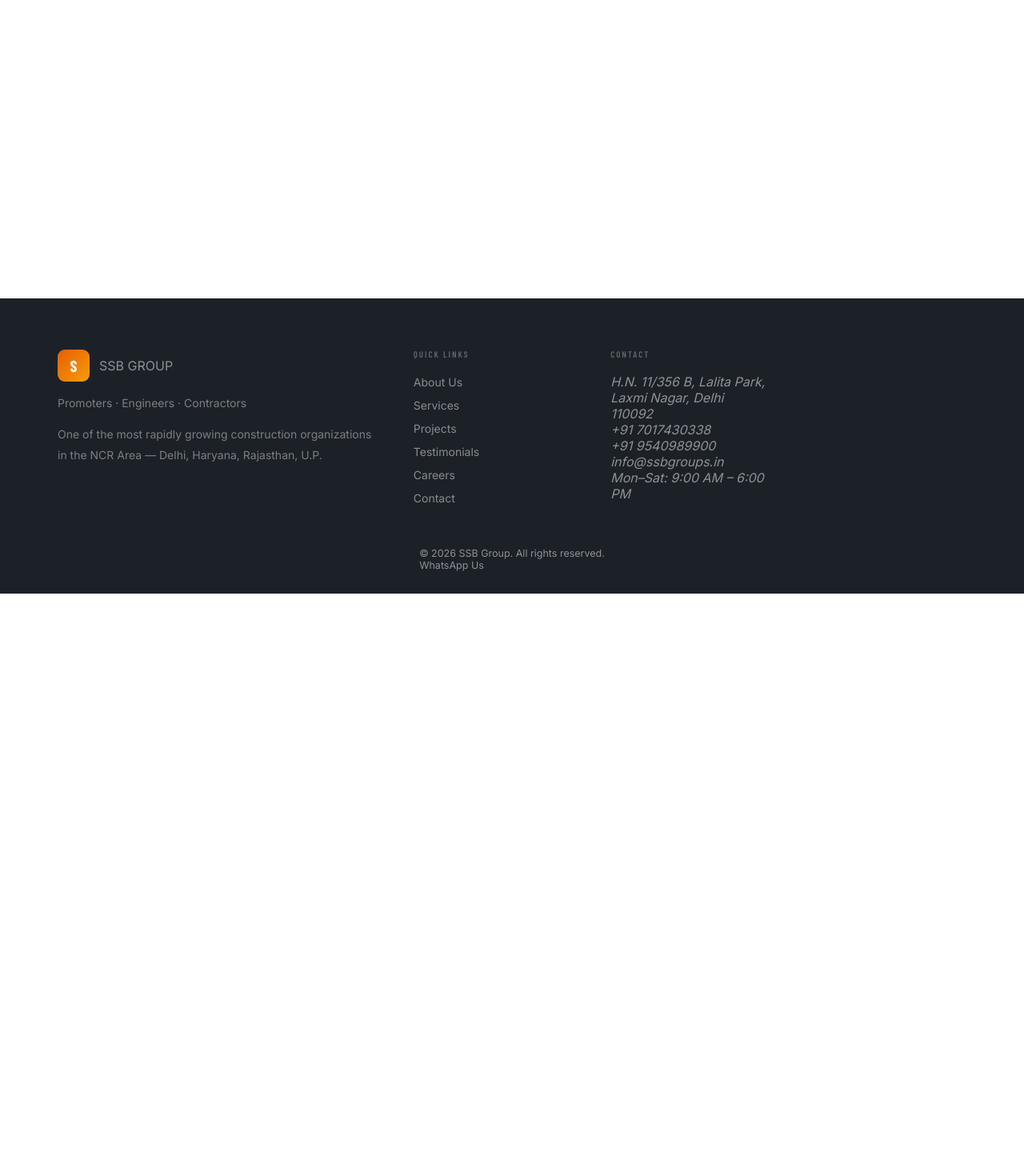
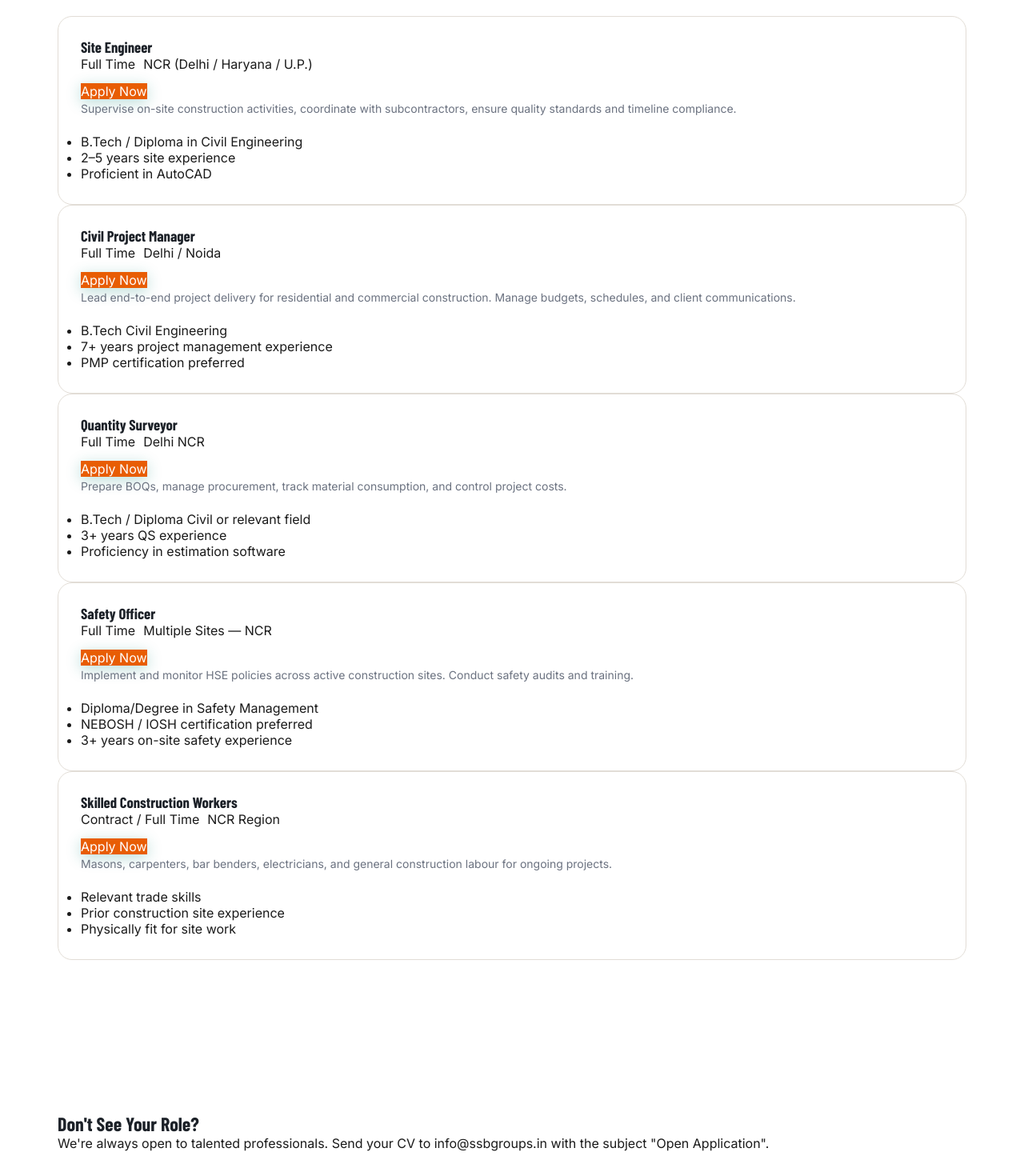
Before and after one commit to shivajitiwari1/sssbgroups, a Next.js app: page /careers in a window 1280 px wide. Before the commit this address had no page. Shown: the part 525-1970 px from the top of the page at 80% size. Before the commit the page ends 1267 px from the top, so only its background shows below. Built offline with nearby package versions, Linux system fonts and the light colour scheme; a web font is replaced by a local one.

Commit message:
feat: add careers page

```diff
--- /dev/null
+++ b/app/careers/page.tsx
@@ -0,0 +1,106 @@
+export const metadata = {
+  title: 'Careers | SSB Group',
+};
+
+const jobs = [
+  {
+    title: 'Site Engineer',
+    type: 'Full Time',
+    location: 'NCR (Delhi / Haryana / U.P.)',
+    description:
+      'Supervise on-site construction activities, coordinate with subcontractors, ensure quality standards and timeline compliance.',
+    requirements: ['B.Tech / Diploma in Civil Engineering', '2–5 years site experience', 'Proficient in AutoCAD'],
+  },
+  {
+    title: 'Civil Project Manager',
+    type: 'Full Time',
+    location: 'Delhi / Noida',
+    description:
+      'Lead end-to-end project delivery for residential and commercial construction. Manage budgets, schedules, and client communications.',
+    requirements: ['B.Tech Civil Engineering', '7+ years project management experience', 'PMP certification preferred'],
+  },
+  {
+    title: 'Quantity Surveyor',
+    type: 'Full Time',
+    location: 'Delhi NCR',
+    description:
+      'Prepare BOQs, manage procurement, track material consumption, and control project costs.',
+    requirements: ['B.Tech / Diploma Civil or relevant field', '3+ years QS experience', 'Proficiency in estimation software'],
+  },
+  {
+    title: 'Safety Officer',
+    type: 'Full Time',
+    location: 'Multiple Sites — NCR',
+    description:
+      'Implement and monitor HSE policies across active construction sites. Conduct safety audits and training.',
+    requirements: ['Diploma/Degree in Safety Management', 'NEBOSH / IOSH certification preferred', '3+ years on-site safety experience'],
+  },
+  {
+    title: 'Skilled Construction Workers',
+    type: 'Contract / Full Time',
+    location: 'NCR Region',
+    description:
+      'Masons, carpenters, bar benders, electricians, and general construction labour for ongoing projects.',
+    requirements: ['Relevant trade skills', 'Prior construction site experience', 'Physically fit for site work'],
+  },
+];
+
+export default function CareersPage() {
+  return (
+    <>
+      <section className="page-hero">
+        <div className="container">
+          <span className="section-tag">Join Our Team</span>
+          <h1>Careers at SSB Group</h1>
+          <p>
+            We're always looking for skilled professionals and tradespeople to join our growing
+            team across NCR construction sites.
+          </p>
+        </div>
+      </section>
+
+      <section className="section">
+        <div className="container">
+          <div className="jobs-list">
+            {jobs.map((job) => (
+              <div key={job.title} className="job-card">
+                <div className="job-header">
+                  <div>
+                    <h3>{job.title}</h3>
+                    <div className="job-meta">
+                      <span className="job-type">{job.type}</span>
+                      <span className="job-location">{job.location}</span>
+                    </div>
+                  </div>
+                  <a
+                    href={`mailto:info@ssbgroups.in?subject=Application: ${job.title}`}
+                    className="btn-teal"
+                  >
+                    Apply Now
+                  </a>
+                </div>
+                <p className="job-desc">{job.description}</p>
+                <ul className="job-requirements">
+                  {job.requirements.map((r) => (
+                    <li key={r}>{r}</li>
+                  ))}
+                </ul>
+              </div>
+            ))}
+          </div>
+        </div>
+      </section>
+
+      <section className="section section-alt">
+        <div className="container cta-inner">
+          <h2>Don't See Your Role?</h2>
+          <p>
+            We're always open to talented professionals. Send your CV to{' '}
+            <a href="mailto:info@ssbgroups.in">info@ssbgroups.in</a> with the subject
+            "Open Application".
+          </p>
+        </div>
+      </section>
+    </>
+  );
+}
```
